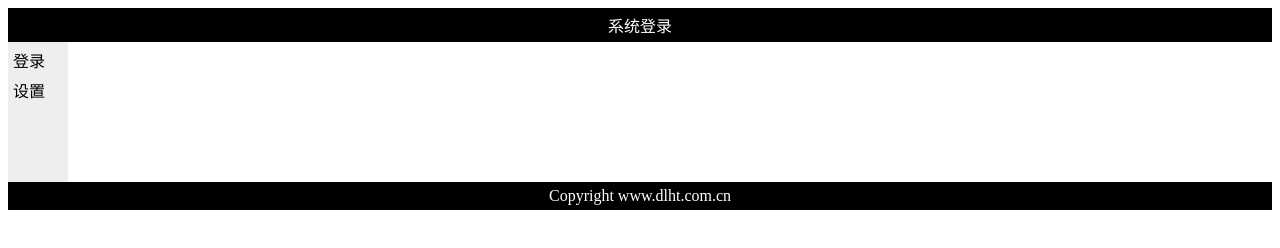
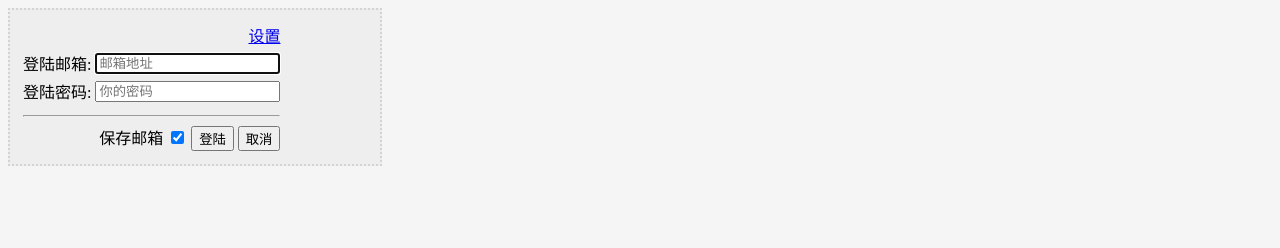
Before and after one commit to DLHT/nr, a website: page logon.html in a window 1280 px wide. Drawn offline with Linux system fonts and the light colour scheme.

Commit message:
changing for logon

```diff
--- a/css/portal.css
+++ b/css/portal.css
@@ -1,30 +1,48 @@
-.header {
+body {
+    background-color: whitesmoke;
+}
+
+div.header {
     background-color: black;
     color: white;
+    font-style: normal;
+    font-weight: bold;
     clear: both;
     text-align: center;
     padding: 5px;
 }
 
-.nav {
-    line-height: 30px;
+div.nav {
+    line-height: 20px;
     background-color: #eeeeee;
-    height: 130px;
-    width: 50px;
-    float: left;
-    padding: 5px;
+    height: auto;
+    width: 80px;
+    --float: right;
+    padding: 1px;
 }
 
-.section {
+div.nav>ul {
+    font-style: italic;
+    font-weight: bold;
+    color: blue;
+    list-style-type: square;
+}
+
+div.section {
     width: 350px;
     float: left;
     padding: 10px;
+    background-color: #eeeeee;
+    border-color: lightgray;
+    border-width: 2px;
+    border-style: dotted;
 }
 
-.footer {
+div.footer {
     background-color: black;
     color: white;
     clear: both;
+    font-size: 12px;
     text-align: center;
-    padding: 5px;
+    position: unset;
 }
--- a/logon.html
+++ b/logon.html
@@ -11,22 +11,39 @@
 </head>
 
 <body>
-    <div id="header" class="header">
-        系统登录
+    <div id="section" class="section">
+        <form id="form_logon">
+            <table>
+                <tbody>
+                    <tr>
+                        <td colspan="2" style="text-align: right">
+                            <a href="#" onclick="alert(ok);" tabindex="6">设置</a>
+                        </td>
+                    </tr>
+                    <tr>
+                        <td><label for="id_input_user_email">登陆邮箱:</label></label>
+                        </td>
+                        <td><input id="id_input_user_email" type="email" name="user_email" placeholder="邮箱地址" tabindex="1" autofocus="autofocus" /></td>
+                    </tr>
+                    <tr>
+                        <td><label for="id_input_user_pwd">登陆密码:</label></label>
+                        </td>
+                        <td><input id="id_input_user_pwd" type="password" name="user_pwd" placeholder="你的密码" tabindex="2" /></td>
+                    </tr>
+                    <tr>
+                        <td colspan="2" style="text-align: right">
+                            <hr/>
+                            <label for="id_input_save_email">保存邮箱</label>
+                            <input id="id_input_save_email" type="checkbox" name="save_email" checked value="true" tabindex="3" />
+                            <input id="id_input_ok_logon" type="button" name="logon" value="登陆" accesskey="o" tabindex="4" />
+                            <input id="id_input_cancel_logon" type="button" name="cancel" value="取消" accesskey="c" tabindex="5" />
+                        </td>
+                    </tr>
+                </tbody>
+            </table>
+        </form>
     </div>
 
-    <div id="nav" class="nav">
-        登录<br> 设置
-        <br>
-    </div>
-
-    <div id="section" class="section">
-
-    </div>
-
-    <div id="footer" class="footer">
-        Copyright www.dlht.com.cn
-    </div>
 </body>
 
 </html>
```
